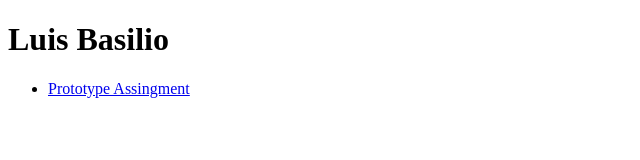
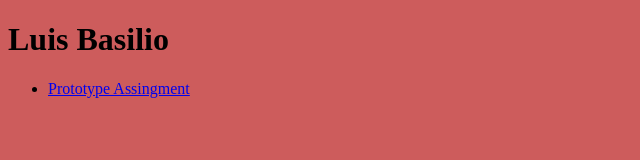
Before and after one commit to ldbasilio/ifsc-1310, a plain HTML site: page index.html in a window 1280 px wide. Shown: the whole page, without its empty margins (0-640 px from the left). Drawn offline with Linux system fonts and the light colour scheme.

Commit message:
added a background clr to homepage

```diff
--- /dev/null
+++ b/assets/css/style.css
@@ -0,0 +1,3 @@
+body{
+background-color: indianred;
+}
--- a/index.html
+++ b/index.html
@@ -7,7 +7,7 @@
   <title>IFSC 1310 | Luis Basilio</title>
   <meta name="description" content="Coursework from IFSC 1310 - Spring 2024">
   <meta name="author" content="Luis Basilio">
-
+  <link href="assets/css/style.css" rel="stylesheet" />
 </head>
 
 <body>
```
